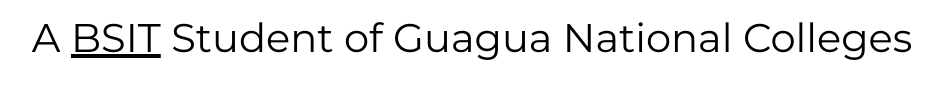
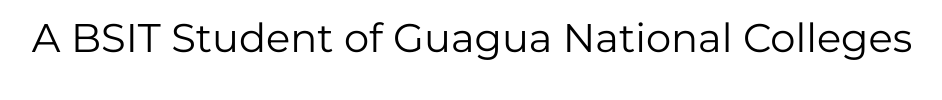
Before and after one commit to KurtCruz17/wd03, a plain HTML site: page index.html in a window 1280 px wide. Shown: the part 290-390 px from the top of the page, without its empty margins (168-1110 px from the left). Drawn offline with Linux system fonts and the light colour scheme.

Commit message:
Update index.html

```diff
--- a/index.html
+++ b/index.html
@@ -30,7 +30,7 @@
         <img class="sun" src="images/sun.png" alt="sun img">
         <img class="top-cloud" src="images/cloud.png" alt="cloud img-1">
         <h1>I'm Kurt.</h1>
-        <h3>A <ins>BSIT</ins> Student of Guagua National Colleges</h3>
+        <h3>A BSIT Student of Guagua National Colleges</h3>
         <img class="bottom-cloud" src="images/cloud.png" alt="cloud img-2">
         <img class="mountain" src="images/mountain.png" alt="mountain img">
         <img class="birds" src="images/birds.png" alt="birds img">
```
